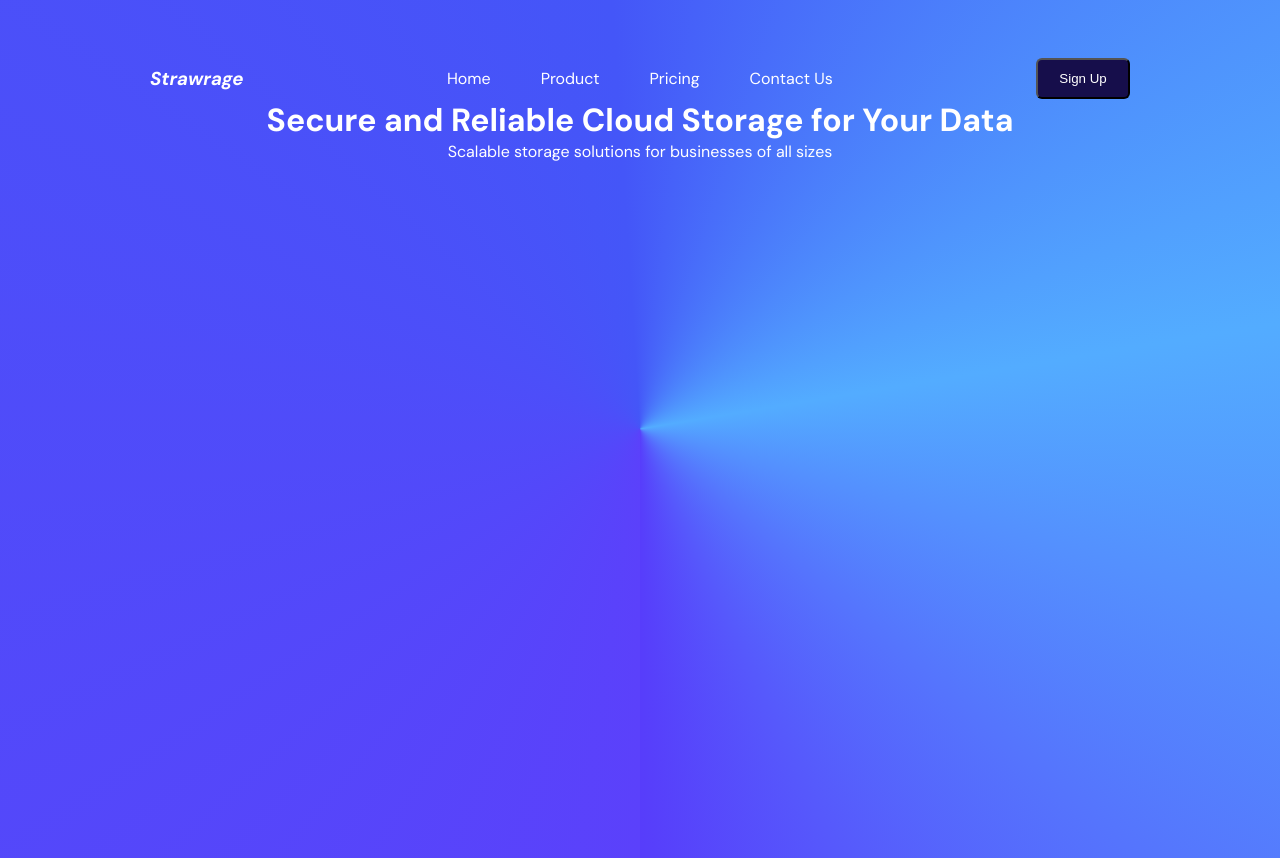
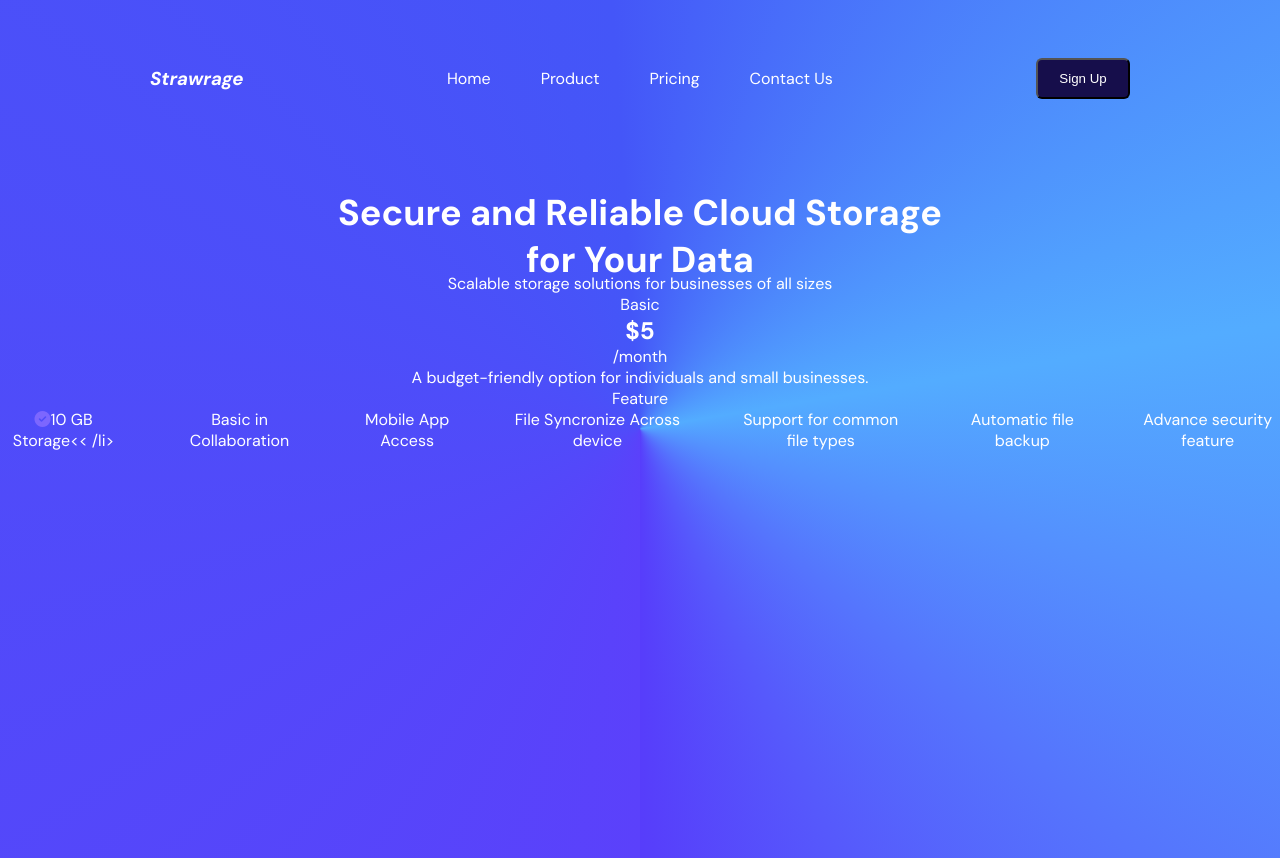
Before and after one commit to agisnarevaldo/priced, a website: page index.html in a window 1280 px wide. Drawn offline with Linux system fonts and the light colour scheme.

Commit message:
styling the project part2

```diff
--- a/css/style.css
+++ b/css/style.css
@@ -50,3 +50,30 @@ nav > button {
   color: white;
   border-radius: 6px;
 }
+
+main {
+  display: flex;
+  flex-direction: column;
+  /* background-color: gray; */
+  justify-content: center;
+  align-items: center;
+  margin: 90px 0;
+  /* padding: 90px 0 0 0; */
+}
+
+main > h1 {
+  width: 617px;
+  height: 84px;
+  /* background-color: blue; */
+  /* align-items: center; */
+  /* padding: 0 30%; */
+  /* margin-top: 100px; */
+  /* margin-bottom: 15px; */
+  /* margin-left: 411px; */
+  font-size: 36px;
+  line-height: 47px;
+}
+
+main .card .feature ul li .icon {
+  color: var(--second);
+}
--- a/index.html
+++ b/index.html
@@ -14,6 +14,10 @@
   <link rel="preconnect" href="https://fonts.gstatic.com" crossorigin>
   <link href="https://fonts.googleapis.com/css2?family=DM+Sans:ital,wght@0,400;0,500;0,700;1,700&display=swap"
     rel="stylesheet">
+
+  <!-- fontawesome icon-->
+  <script src="https://kit.fontawesome.com/a1612cea31.js" crossorigin="anonymous"></script>
+
 </head>
 
 <body>
@@ -32,7 +36,25 @@
     <h1>Secure and Reliable Cloud Storage for Your Data</h1>
     <p>Scalable storage solutions for businesses of all sizes</p>
 
-    <div class="card basic"></div>
+    <div class="card basic">
+      <p class="mode">Basic</p>
+      <h2 class="priced">$5</h2>
+      <p class="month">/month</p>
+      <caption>A budget-friendly option for individuals and small businesses.</caption>
+      <div class="feature">
+        <p>Feature</p>
+        <ul>
+          <li><i class=" fa-solid fa-circle-check icon"></i>10 GB Storage<< /li>
+          <li><i class="icon"></i>Basic in Collaboration</li>
+          <li><i class="icon"></i>Mobile App Access</li>
+          <li><i class="icon"></i>File Syncronize Across device</li>
+          <li><i class="icon"></i>Support for common file types</li>
+          <li><i class="icon"></i>Automatic file backup</li>
+          <li><i class="icon"></i>Advance security feature</li>
+        </ul>
+      </div>
+
+    </div>
     <div class="card profesional"></div>
     <div class="card enterprise"></div>
 
```
